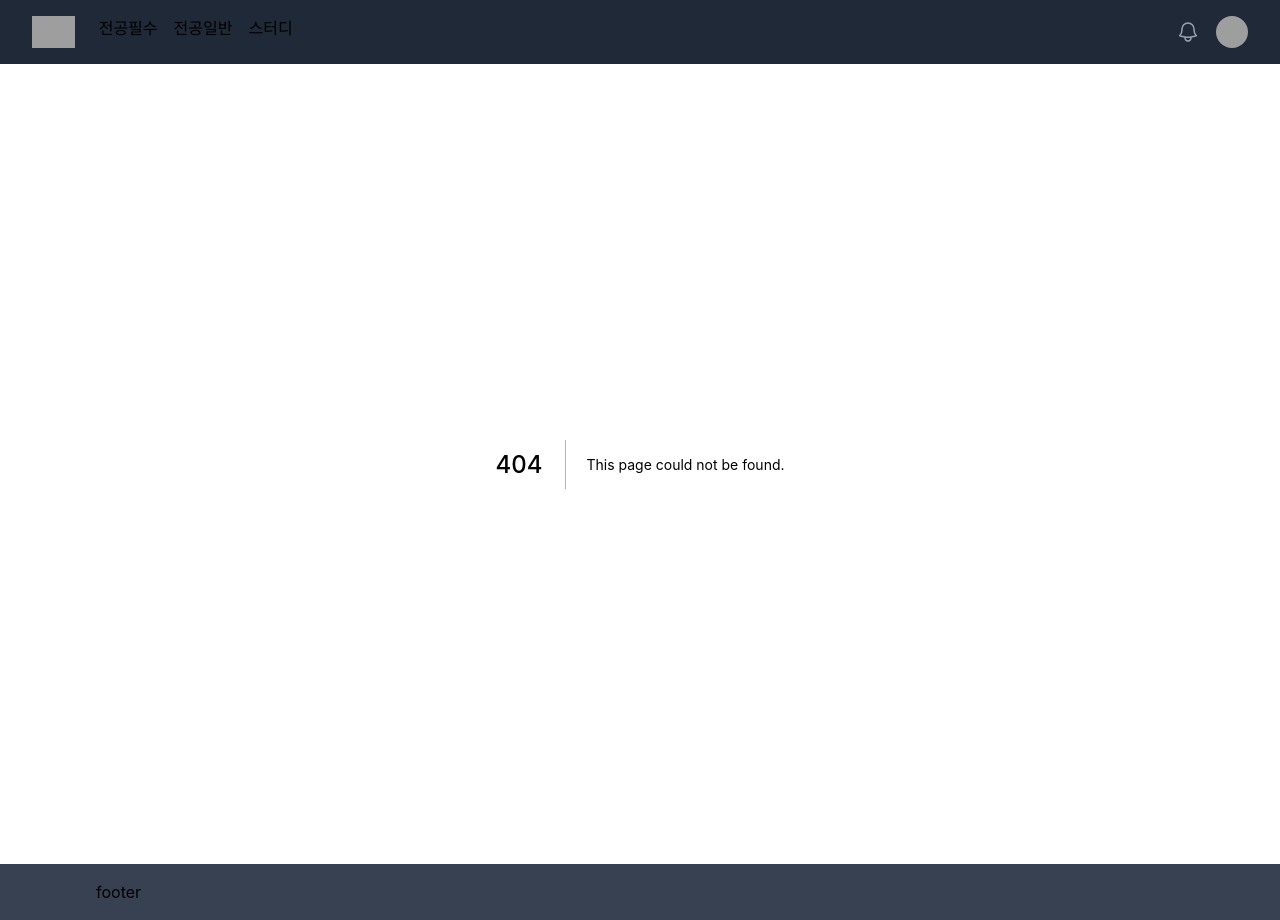
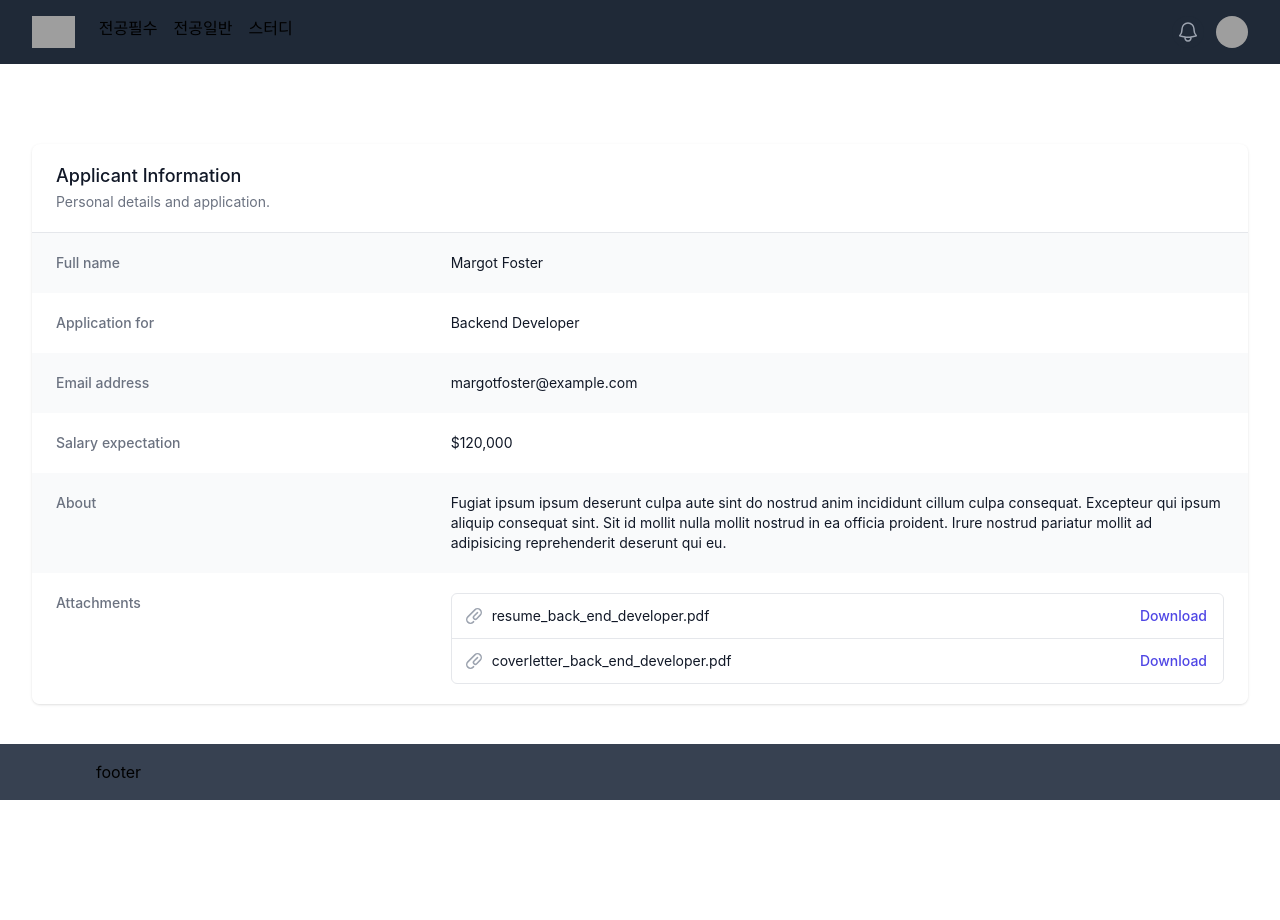
Before and after one commit to seah526/-senier_project, a Next.js app in the folder front-end/: page /study/1 in a window 1280 px wide. Before the commit this address had no page. After the commit the page ends 800 px from the top, so only its background shows below. Built offline with nearby package versions, Linux system fonts and the light colour scheme; grey boxes are pictures that could not be loaded.

Commit message:
✨ feat(study): study 페이지 더미 구현

```diff
--- /dev/null
+++ b/front-end/components/study/StudyBox.jsx
@@ -0,0 +1,21 @@
+import React from 'react';
+import { useRouter } from 'next/router';
+const StudyBox = () => {
+  const router = useRouter();
+
+  return (
+    <div
+      onClick={() => {
+        router.push('/study/1');
+      }}
+      className='container mx-auto px-4 md:container md:mx-auto border-white border-4 border-indigo-500/75 rounded-md p-5 cursor-pointer hover:scale-105 duration-500'>
+      <img
+        src='https://cdn.pixabay.com/photo/2022/05/24/04/38/study-7217599_960_720.jpg'
+        alt='img'></img>
+      <div className='text-center text-xl font-bold'>name</div>
+      <div>desc</div>
+    </div>
+  );
+};
+
+export default StudyBox;
--- /dev/null
+++ b/front-end/pages/study/[studyId].jsx
@@ -0,0 +1,121 @@
+import React from 'react';
+
+const studyId = () => {
+  return (
+    <>
+      <div class='overflow-hidden bg-white shadow sm:rounded-lg container mx-auto mt-20'>
+        <div class='px-4 py-5 sm:px-6'>
+          <h3 class='text-lg font-medium leading-6 text-gray-900'>
+            Applicant Information
+          </h3>
+          <p class='mt-1 max-w-2xl text-sm text-gray-500'>
+            Personal details and application.
+          </p>
+        </div>
+        <div class='border-t border-gray-200'>
+          <dl>
+            <div class='bg-gray-50 px-4 py-5 sm:grid sm:grid-cols-3 sm:gap-4 sm:px-6'>
+              <dt class='text-sm font-medium text-gray-500'>Full name</dt>
+              <dd class='mt-1 text-sm text-gray-900 sm:col-span-2 sm:mt-0'>
+                Margot Foster
+              </dd>
+            </div>
+            <div class='bg-white px-4 py-5 sm:grid sm:grid-cols-3 sm:gap-4 sm:px-6'>
+              <dt class='text-sm font-medium text-gray-500'>Application for</dt>
+              <dd class='mt-1 text-sm text-gray-900 sm:col-span-2 sm:mt-0'>
+                Backend Developer
+              </dd>
+            </div>
+            <div class='bg-gray-50 px-4 py-5 sm:grid sm:grid-cols-3 sm:gap-4 sm:px-6'>
+              <dt class='text-sm font-medium text-gray-500'>Email address</dt>
+              <dd class='mt-1 text-sm text-gray-900 sm:col-span-2 sm:mt-0'>
+                margotfoster@example.com
+              </dd>
+            </div>
+            <div class='bg-white px-4 py-5 sm:grid sm:grid-cols-3 sm:gap-4 sm:px-6'>
+              <dt class='text-sm font-medium text-gray-500'>
+                Salary expectation
+              </dt>
+              <dd class='mt-1 text-sm text-gray-900 sm:col-span-2 sm:mt-0'>
+                $120,000
+              </dd>
+            </div>
+            <div class='bg-gray-50 px-4 py-5 sm:grid sm:grid-cols-3 sm:gap-4 sm:px-6'>
+              <dt class='text-sm font-medium text-gray-500'>About</dt>
+              <dd class='mt-1 text-sm text-gray-900 sm:col-span-2 sm:mt-0'>
+                Fugiat ipsum ipsum deserunt culpa aute sint do nostrud anim
+                incididunt cillum culpa consequat. Excepteur qui ipsum aliquip
+                consequat sint. Sit id mollit nulla mollit nostrud in ea officia
+                proident. Irure nostrud pariatur mollit ad adipisicing
+                reprehenderit deserunt qui eu.
+              </dd>
+            </div>
+            <div class='bg-white px-4 py-5 sm:grid sm:grid-cols-3 sm:gap-4 sm:px-6'>
+              <dt class='text-sm font-medium text-gray-500'>Attachments</dt>
+              <dd class='mt-1 text-sm text-gray-900 sm:col-span-2 sm:mt-0'>
+                <ul
+                  role='list'
+                  class='divide-y divide-gray-200 rounded-md border border-gray-200'>
+                  <li class='flex items-center justify-between py-3 pl-3 pr-4 text-sm'>
+                    <div class='flex w-0 flex-1 items-center'>
+                      <svg
+                        class='h-5 w-5 flex-shrink-0 text-gray-400'
+                        xmlns='http://www.w3.org/2000/svg'
+                        viewBox='0 0 20 20'
+                        fill='currentColor'
+                        aria-hidden='true'>
+                        <path
+                          fill-rule='evenodd'
+                          d='M15.621 4.379a3 3 0 00-4.242 0l-7 7a3 3 0 004.241 4.243h.001l.497-.5a.75.75 0 011.064 1.057l-.498.501-.002.002a4.5 4.5 0 01-6.364-6.364l7-7a4.5 4.5 0 016.368 6.36l-3.455 3.553A2.625 2.625 0 119.52 9.52l3.45-3.451a.75.75 0 111.061 1.06l-3.45 3.451a1.125 1.125 0 001.587 1.595l3.454-3.553a3 3 0 000-4.242z'
+                          clip-rule='evenodd'
+                        />
+                      </svg>
+                      <span class='ml-2 w-0 flex-1 truncate'>
+                        resume_back_end_developer.pdf
+                      </span>
+                    </div>
+                    <div class='ml-4 flex-shrink-0'>
+                      <a
+                        href='#'
+                        class='font-medium text-indigo-600 hover:text-indigo-500'>
+                        Download
+                      </a>
+                    </div>
+                  </li>
+                  <li class='flex items-center justify-between py-3 pl-3 pr-4 text-sm'>
+                    <div class='flex w-0 flex-1 items-center'>
+                      <svg
+                        class='h-5 w-5 flex-shrink-0 text-gray-400'
+                        xmlns='http://www.w3.org/2000/svg'
+                        viewBox='0 0 20 20'
+                        fill='currentColor'
+                        aria-hidden='true'>
+                        <path
+                          fill-rule='evenodd'
+                          d='M15.621 4.379a3 3 0 00-4.242 0l-7 7a3 3 0 004.241 4.243h.001l.497-.5a.75.75 0 011.064 1.057l-.498.501-.002.002a4.5 4.5 0 01-6.364-6.364l7-7a4.5 4.5 0 016.368 6.36l-3.455 3.553A2.625 2.625 0 119.52 9.52l3.45-3.451a.75.75 0 111.061 1.06l-3.45 3.451a1.125 1.125 0 001.587 1.595l3.454-3.553a3 3 0 000-4.242z'
+                          clip-rule='evenodd'
+                        />
+                      </svg>
+                      <span class='ml-2 w-0 flex-1 truncate'>
+                        coverletter_back_end_developer.pdf
+                      </span>
+                    </div>
+                    <div class='ml-4 flex-shrink-0'>
+                      <a
+                        href='#'
+                        class='font-medium text-indigo-600 hover:text-indigo-500'>
+                        Download
+                      </a>
+                    </div>
+                  </li>
+                </ul>
+              </dd>
+            </div>
+          </dl>
+        </div>
+      </div>
+    </>
+  );
+};
+
+export default studyId;
--- a/front-end/pages/study/index.jsx
+++ b/front-end/pages/study/index.jsx
@@ -1,7 +1,21 @@
-import React from "react";
+import React from 'react';
+import StudyBox from '../../components/study/StudyBox';
 
 const index = () => {
-  return <div>index</div>;
+  return (
+    <>
+      <div className='text-4xl mt-10 font-bold'>Community</div>
+      <div className='grid grid-cols-4 gap-4 mt-10'>
+        <StudyBox />
+        <StudyBox />
+        <StudyBox />
+        <StudyBox />
+        <StudyBox />
+        <StudyBox />
+        <StudyBox />
+      </div>
+    </>
+  );
 };
 
 export default index;
```
